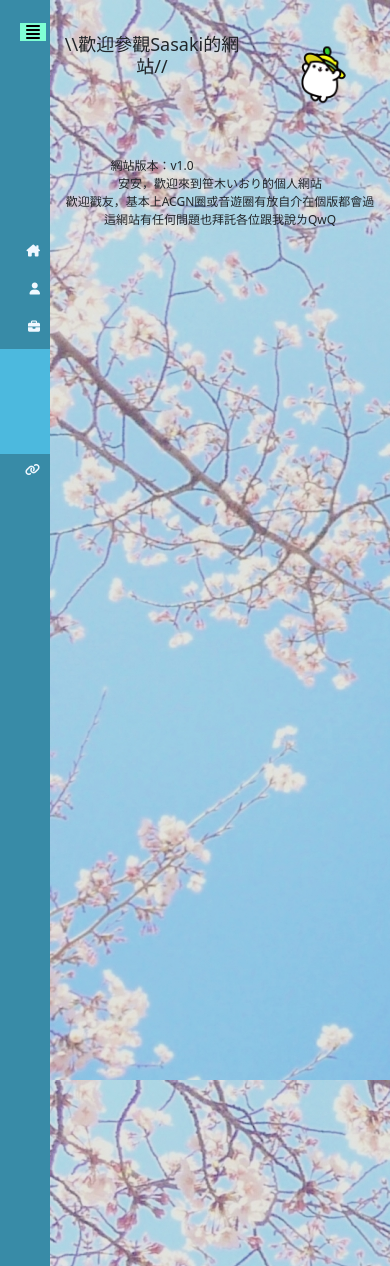
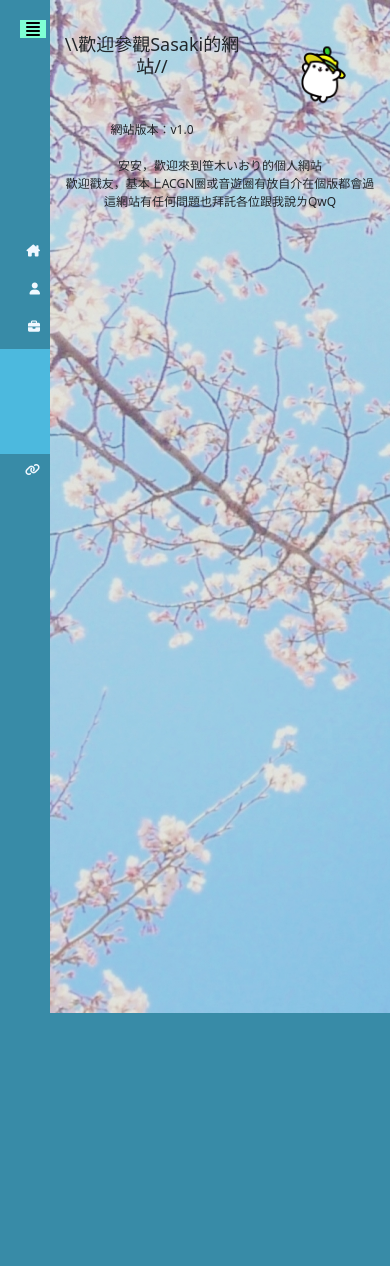
Before and after one commit to Sasaki1026/My-Website, a Flask app: page / in a window 390 px wide. After the commit the page ends 1013 px from the top, so only its background shows below. Run offline with Flask 2, Linux system fonts and the light colour scheme.

Commit message:
手機畫面微調

```diff
--- a/static/css/style.css
+++ b/static/css/style.css
@@ -5,7 +5,7 @@
 
 #sidebar{
     width: 250px;
-    height: 150vh;
+    height: 120vh;
     background-color: #388ba7;
     color: white;
     transition: 1s;
@@ -21,18 +21,11 @@
     background-color:rgba(0,0,0, 0.1);
     background-blend-mode: multiply;
     width: 100%;
-    height: 150vh;
+    height: 120vh;
     text-align: center;
 }
 
-.collapse-btn{
-    position: relative;
-    top: 1%;
-    left: 200px;
-    background-color: aquamarine;
-    border: none;
-    font-size: 30px;
-}
+
 
 .collapse-btn{
     position: relative;
@@ -158,7 +151,16 @@ ul ul li a{
     text-align: center;
 }
 
-@media (max-width:600px) {
+@media (max-width:767px) {
+    .collapse-btn{
+        position: relative;
+        top: 1%;
+        left: 200px;
+        background-color: aquamarine;
+        border: none;
+        font-size: 15px;
+        margin: 10px;
+    }
     #comment{
         font-size: 12px;
     }
--- a/templates/index.html
+++ b/templates/index.html
@@ -8,8 +8,9 @@ Sasaki's Website!!
 <div class="homepage">
     <div class="left">
         <h3>\\歡迎參觀Sasaki的網站//</h3>
-        <br><br><br><br>
+        <br><br>
         網站版本：v1.0
+        <br><br>
     </div>
     <div class="right">
         <img src="/static/images/lemon.png">
```
